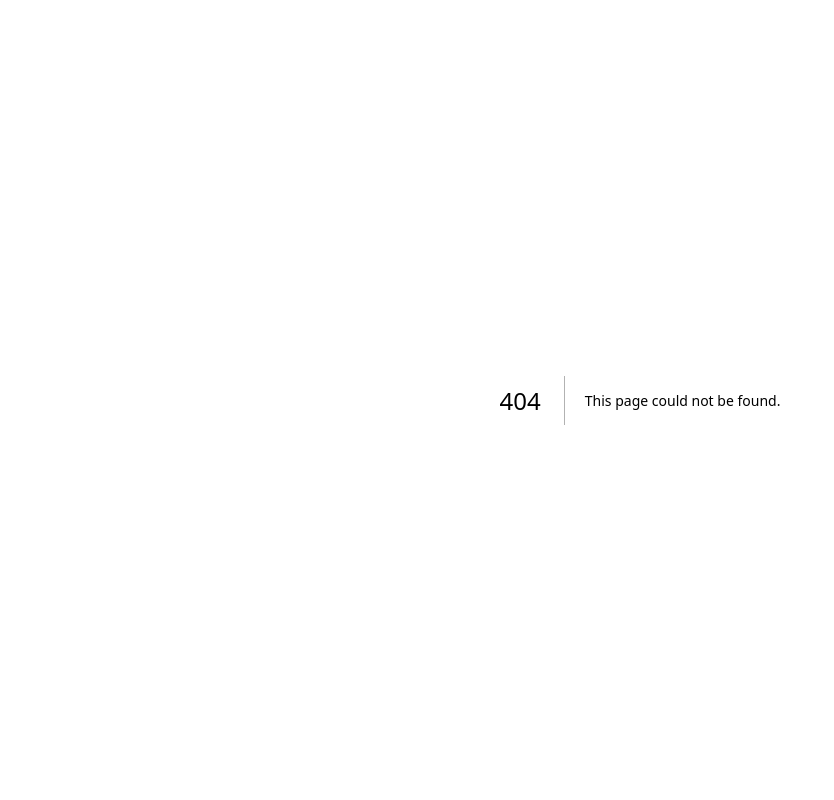
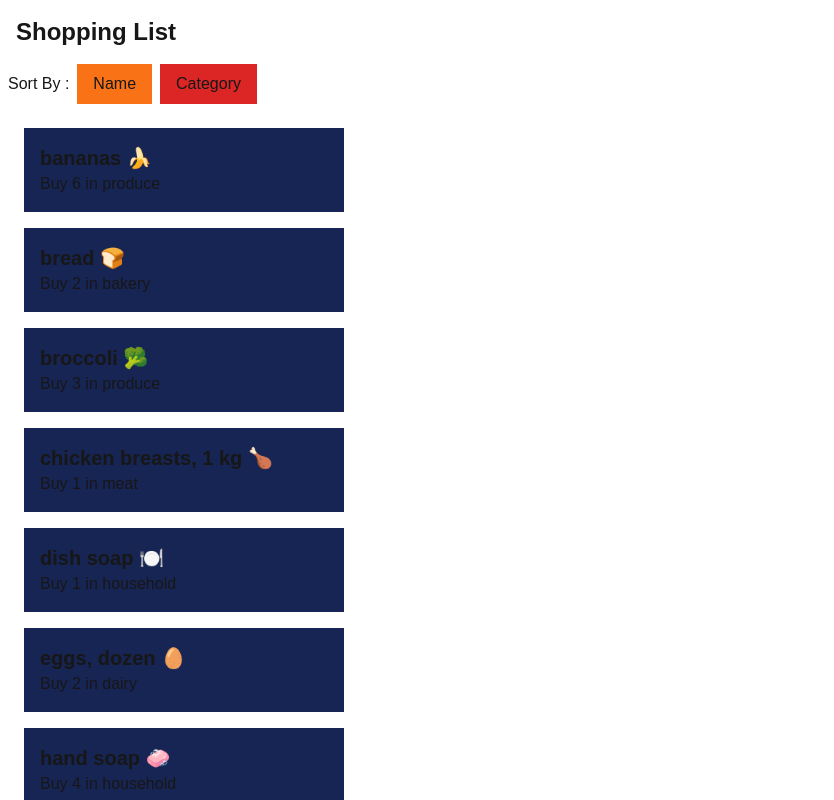
Before and after one commit to manjotsb/cprg306-assignments, a Next.js app: page /week-6 in a window 1280 px wide. Before the commit this address had no page. Shown: the top 800 px of the page, without its empty margins (0-834 px from the left). Built offline with nearby package versions, Linux system fonts and the light colour scheme.

Commit message:
Week-6 Assignment

```diff
--- a/app/page.js
+++ b/app/page.js
@@ -8,6 +8,7 @@ export default function Home() {
       <p><Link href={"./week-3"}>Week-3 Assignments</Link></p>
       <p><Link href={"./week-4"}>Week-4 Assignments</Link></p>
       <p><Link href={"./week-5"}>Week-5 Assignments</Link></p>
+      <p><Link href={"./week-6"}>Week-6 Assignments</Link></p>
     </main>
   );
 }
--- /dev/null
+++ b/app/week-6/item-list.js
@@ -0,0 +1,41 @@
+'use client'
+import { useState, StyleSheet } from 'react';
+import Item from './item';
+import items from './items.json';
+
+export default function ItemList() {
+
+  const [sortBy, setSortBy] = useState('name');
+
+  const sortedItems = [...items].sort((a, b) => {
+    if (sortBy === 'name') {
+      return a.name.localeCompare(b.name);
+    } else if (sortBy === 'category') {
+      return a.category.localeCompare(b.category);
+    }
+    return 0;
+  });
+
+  return (
+    <div>
+      <div className='inline-flex'>
+        <p className='p-2'>Sort By : </p>
+        <button className='px-4 mr-2 bg-orange-500'
+          onClick={() => setSortBy('name')}
+        >
+          Name
+        </button>
+        <button className='px-4 bg-red-600'
+          onClick={() => setSortBy('category')}
+        >
+          Category
+        </button>
+      </div>
+      <ul className='p-2'>
+        {sortedItems.map(item => (
+          <Item key={item.id} name={item.name} quantity={item.quantity} category={item.category} />
+        ))}
+      </ul>
+    </div>
+  );
+}
--- /dev/null
+++ b/app/week-6/item.js
@@ -0,0 +1,8 @@
+export default function Item({ name, quantity, category }) {
+    return (
+      <li className="p-4 m-4 bg-blue-950 max-w-80">
+        <p className="font-bold text-xl">{name}</p>
+        <p>Buy {quantity} in {category}</p>
+      </li>
+    );
+  }
--- /dev/null
+++ b/app/week-6/items.json
@@ -0,0 +1,74 @@
+[
+  {
+    "id": "1h2GJKH12gkHG31h1H",
+    "name": "milk, 4 L 🥛",
+    "quantity": 1,
+    "category": "dairy"
+  },
+  {
+    "id": "2KJH3k2j3H1k2J3K1H",
+    "name": "bread 🍞",
+    "quantity": 2,
+    "category": "bakery"
+  },
+  {
+    "id": "3h2KJH3k2j3H1k2J3",
+    "name": "eggs, dozen 🥚",
+    "quantity": 2,
+    "category": "dairy"
+  },
+  {
+    "id": "4k2J3K1H2GJKH12gk",
+    "name": "bananas 🍌",
+    "quantity": 6,
+    "category": "produce"
+  },
+  {
+    "id": "5H1h1H2KJH3k2j3H",
+    "name": "broccoli 🥦",
+    "quantity": 3,
+    "category": "produce"
+  },
+  {
+    "id": "6H1k2J3K1H2GJKH1",
+    "name": "chicken breasts, 1 kg 🍗",
+    "quantity": 1,
+    "category": "meat"
+  },
+  {
+    "id": "7gkHG31h1H2KJH3k",
+    "name": "pasta sauce 🍝",
+    "quantity": 3,
+    "category": "canned goods"
+  },
+  {
+    "id": "8j3H1k2J3K1H2GJK",
+    "name": "spaghetti, 454 g 🍝",
+    "quantity": 2,
+    "category": "dry goods"
+  },
+  {
+    "id": "9H12gkHG31h1H2KJ",
+    "name": "toilet paper, 12 pack 🧻",
+    "quantity": 1,
+    "category": "household"
+  },
+  {
+    "id": "10H3k2j3H1k2J3K1",
+    "name": "paper towels, 6 pack",
+    "quantity": 1,
+    "category": "household"
+  },
+  {
+    "id": "11k2J3K1H2GJKH12",
+    "name": "dish soap 🍽️",
+    "quantity": 1,
+    "category": "household"
+  },
+  {
+    "id": "12GJKH12gkHG31h1",
+    "name": "hand soap 🧼",
+    "quantity": 4,
+    "category": "household"
+  }
+]
--- /dev/null
+++ b/app/week-6/page.js
@@ -0,0 +1,10 @@
+import ItemList from './item-list';
+
+export default function Page() {
+  return (
+    <main>
+      <h1 className='font-bold text-2xl p-4'>Shopping List</h1>
+      <ItemList />
+    </main>
+  );
+}
```
